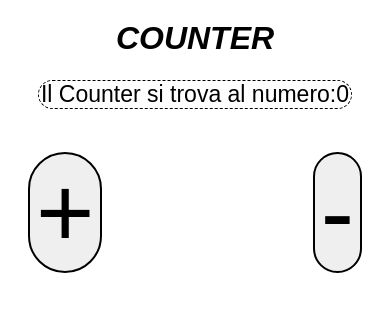
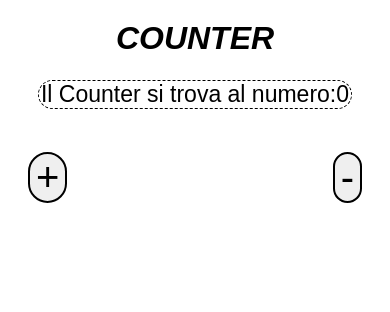
Before and after one commit to GiulioBorzetta/Counter, a plain HTML site: page index.html in a window 390 px wide. Drawn offline with Linux system fonts and the light colour scheme.

Commit message:
aggiustamento grandezza tasti

```diff
--- a/styles.css
+++ b/styles.css
@@ -13,7 +13,6 @@
 }
 
 .buttonStyles{
-    font-size: 100px;
     cursor: pointer;
     margin: 20px;
     border-radius: 50px;
@@ -41,6 +40,10 @@
         font-size: 23px;
         border-radius: 15px;
     }
+
+    .buttonStyles{
+        font-size: 40px;
+    }
 }
 
 @media only screen and (min-width: 901px) {
@@ -48,4 +51,8 @@
         font-size: 30px;
         border-radius: 15px;
     }
+
+    .buttonStyles{
+        font-size: 100px;
+    }
 }
```
